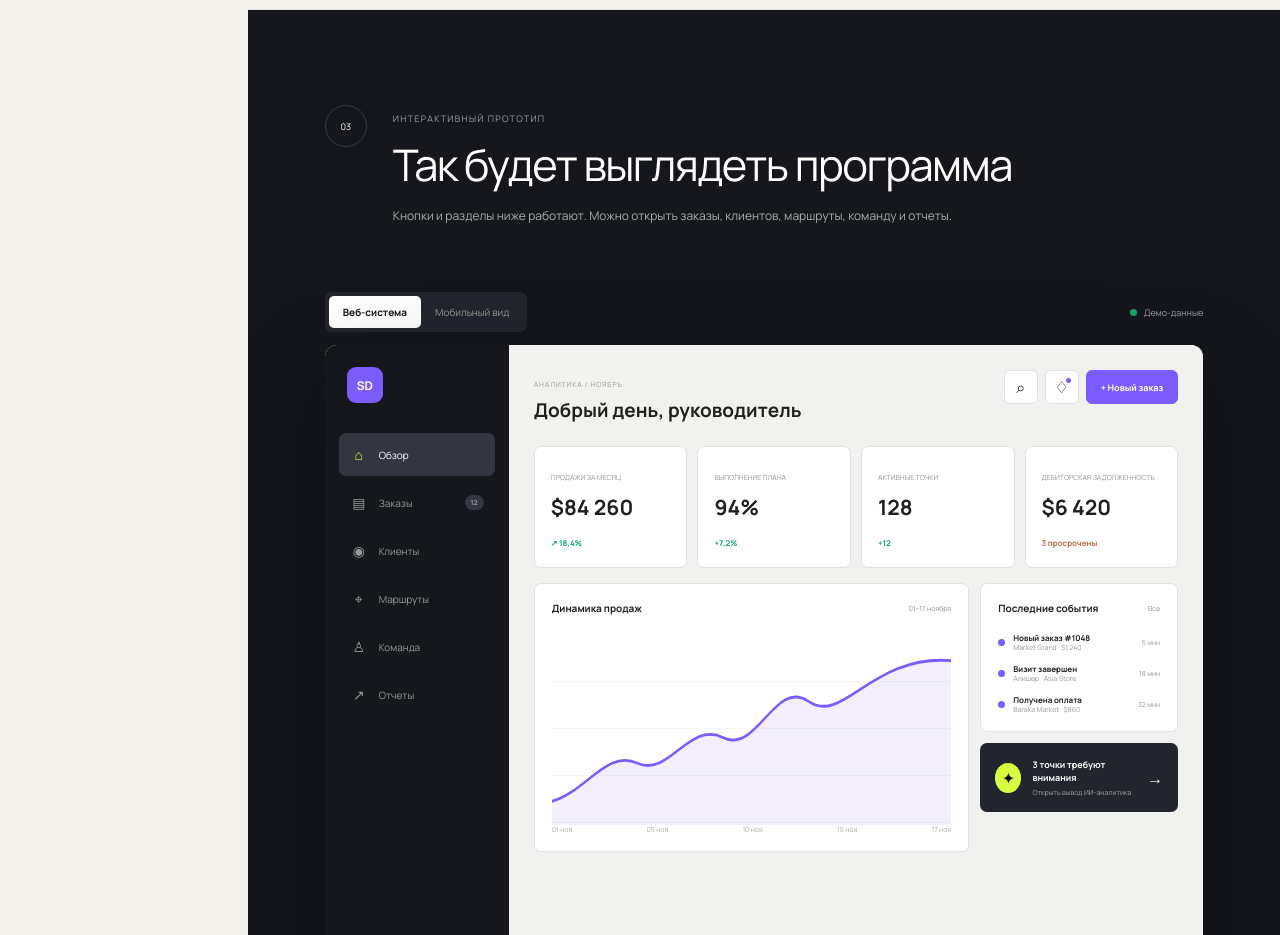
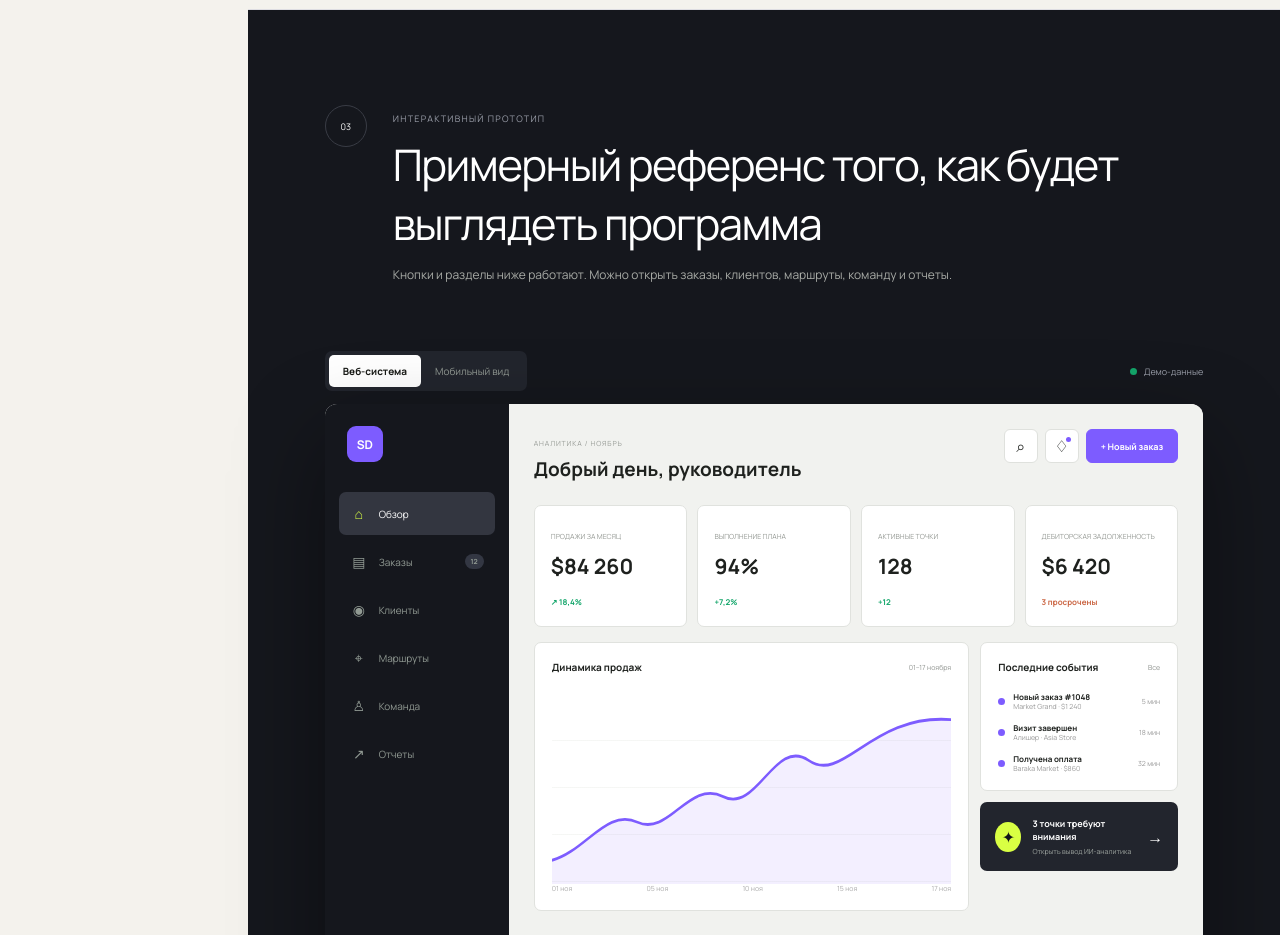
Before and after one commit to vlpaiva24-design/sales-automation-proposal, a plain HTML site: page index.html in a window 1280 px wide. Shown: the part 2340-3275 px from the top of the page. Drawn offline with Linux system fonts and the light colour scheme; a web font is replaced by a local one.

Commit message:
Clarify prototype reference heading

```diff
--- a/index.html
+++ b/index.html
@@ -60,7 +60,7 @@
     </section>
 
     <section id="prototype" class="section prototype-section">
-      <div class="section-head inverse"><span>03</span><div><small>ИНТЕРАКТИВНЫЙ ПРОТОТИП</small><h2>Так будет выглядеть программа</h2><p>Кнопки и разделы ниже работают. Можно открыть заказы, клиентов, маршруты, команду и отчеты.</p></div></div>
+      <div class="section-head inverse"><span>03</span><div><small>ИНТЕРАКТИВНЫЙ ПРОТОТИП</small><h2>Примерный референс того, как будет выглядеть программа</h2><p>Кнопки и разделы ниже работают. Можно открыть заказы, клиентов, маршруты, команду и отчеты.</p></div></div>
       <div class="demo-controls"><div><button class="device active" data-device="desktop">Веб-система</button><button class="device" data-device="mobile">Мобильный вид</button></div><span><i></i> Демо-данные</span></div>
       <div class="app-frame" id="appFrame">
         <aside class="app-sidebar">
```
